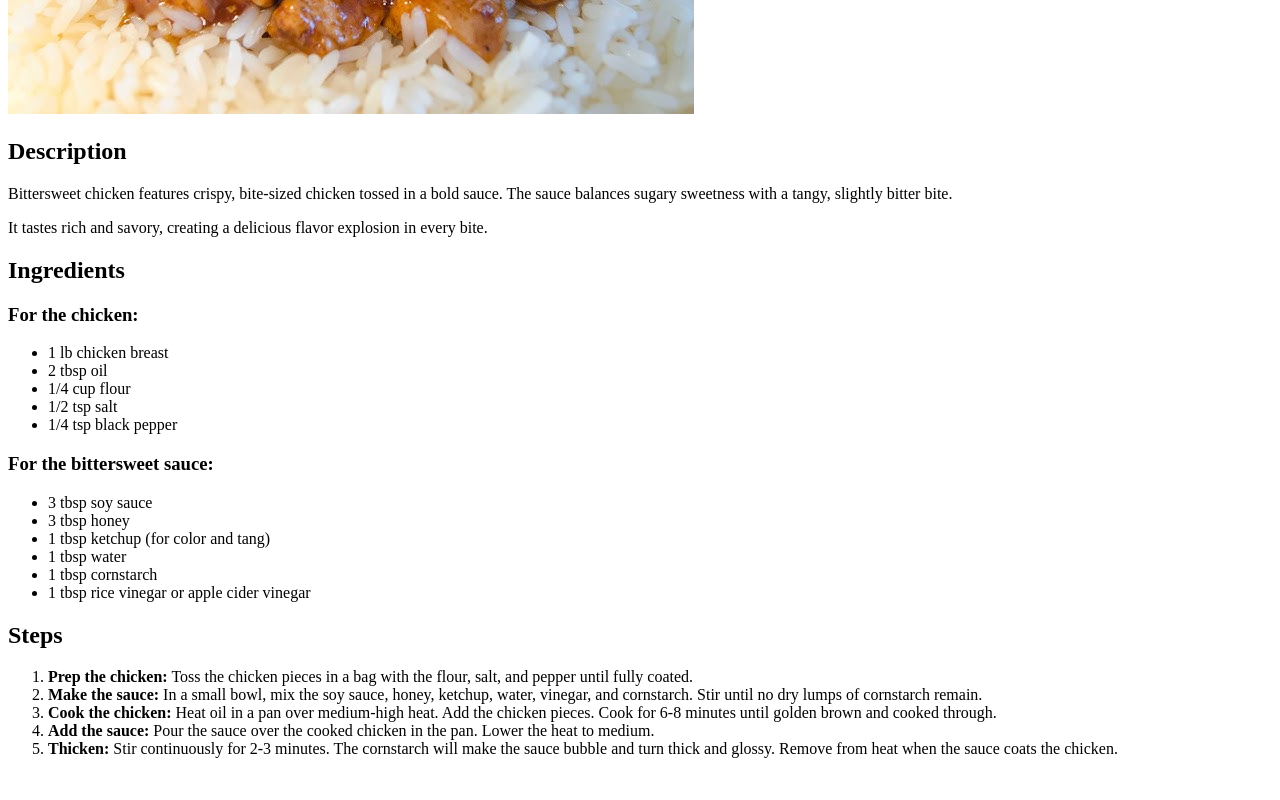
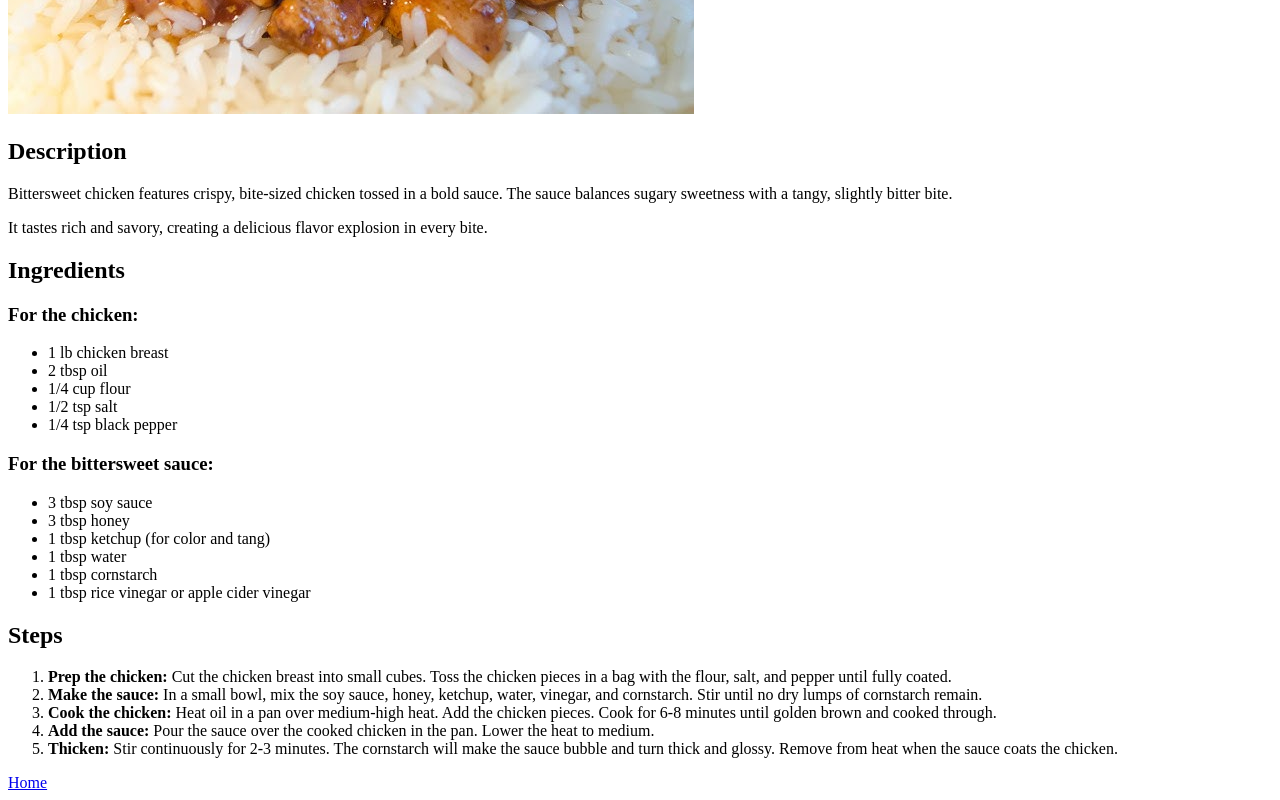
Before and after one commit to faanarabe-crypto/odin-recipes, a plain HTML site: page recipes/bittersweet_chicken.html in a window 1280 px wide. Shown: the part 352-1152 px from the top of the page. Before the commit the page ends 1126 px from the top, so only its background shows below. Drawn offline with Linux system fonts and the light colour scheme.

Commit message:
Add index link
The readers should go back to the Homepage if they want to see the other recipes

```diff
--- a/recipes/bittersweet_chicken.html
+++ b/recipes/bittersweet_chicken.html
@@ -31,11 +31,12 @@
         </ul>
         <h2>Steps</h2>
         <ol>
-            <li><strong>Prep the chicken:</strong> Toss the chicken pieces in a bag with the flour, salt, and pepper until fully coated.</li>
+            <li><strong>Prep the chicken:</strong> Cut the chicken breast into small cubes. Toss the chicken pieces in a bag with the flour, salt, and pepper until fully coated.</li>
             <li><strong>Make the sauce:</strong> In a small bowl, mix the soy sauce, honey, ketchup, water, vinegar, and cornstarch. Stir until no dry lumps of cornstarch remain.</li>
             <li><strong>Cook the chicken:</strong> Heat oil in a pan over medium-high heat. Add the chicken pieces. Cook for 6-8 minutes until golden brown and cooked through.</li>
             <li><strong>Add the sauce:</strong> Pour the sauce over the cooked chicken in the pan. Lower the heat to medium.</li>
             <li><strong>Thicken:</strong> Stir continuously for 2-3 minutes. The cornstarch will make the sauce bubble and turn thick and glossy. Remove from heat when the sauce coats the chicken.</li>
         </ol>
+        <a href="../index.html">Home</a>
     </body>
 </html>
```
